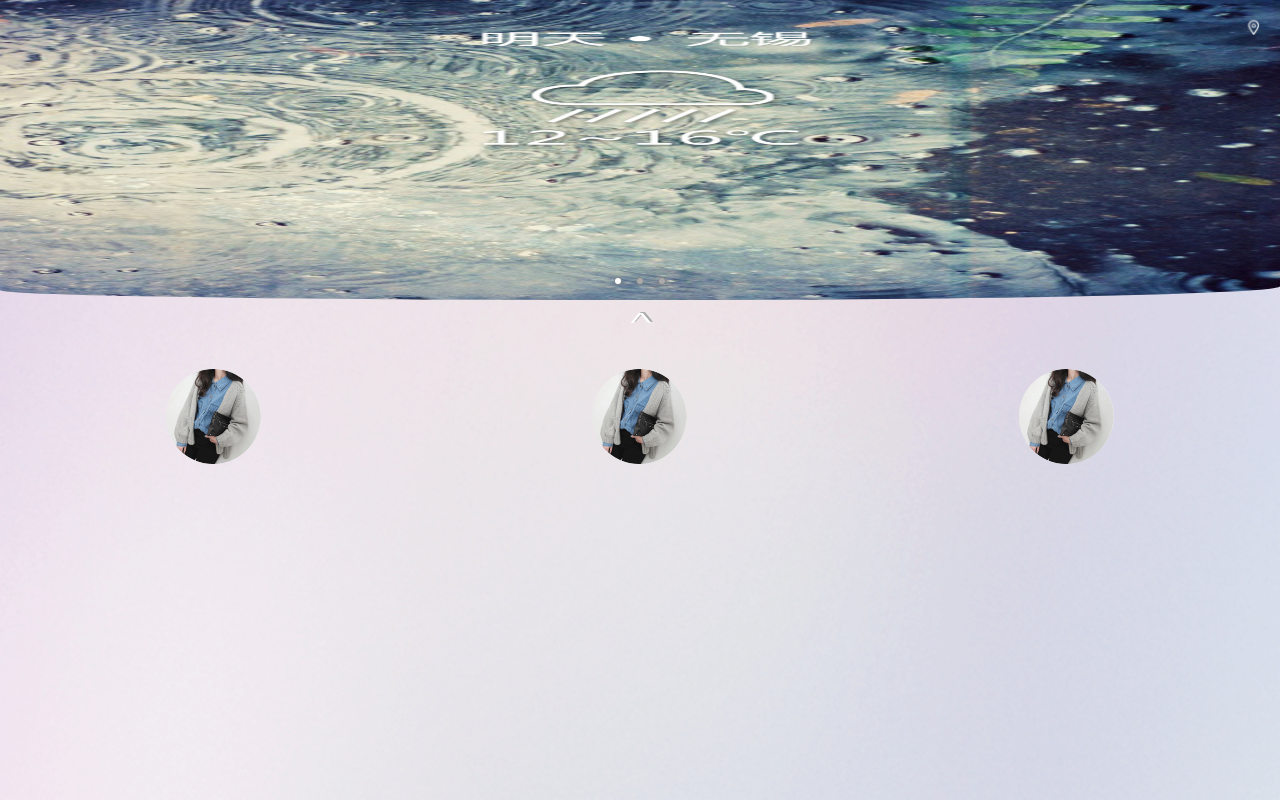
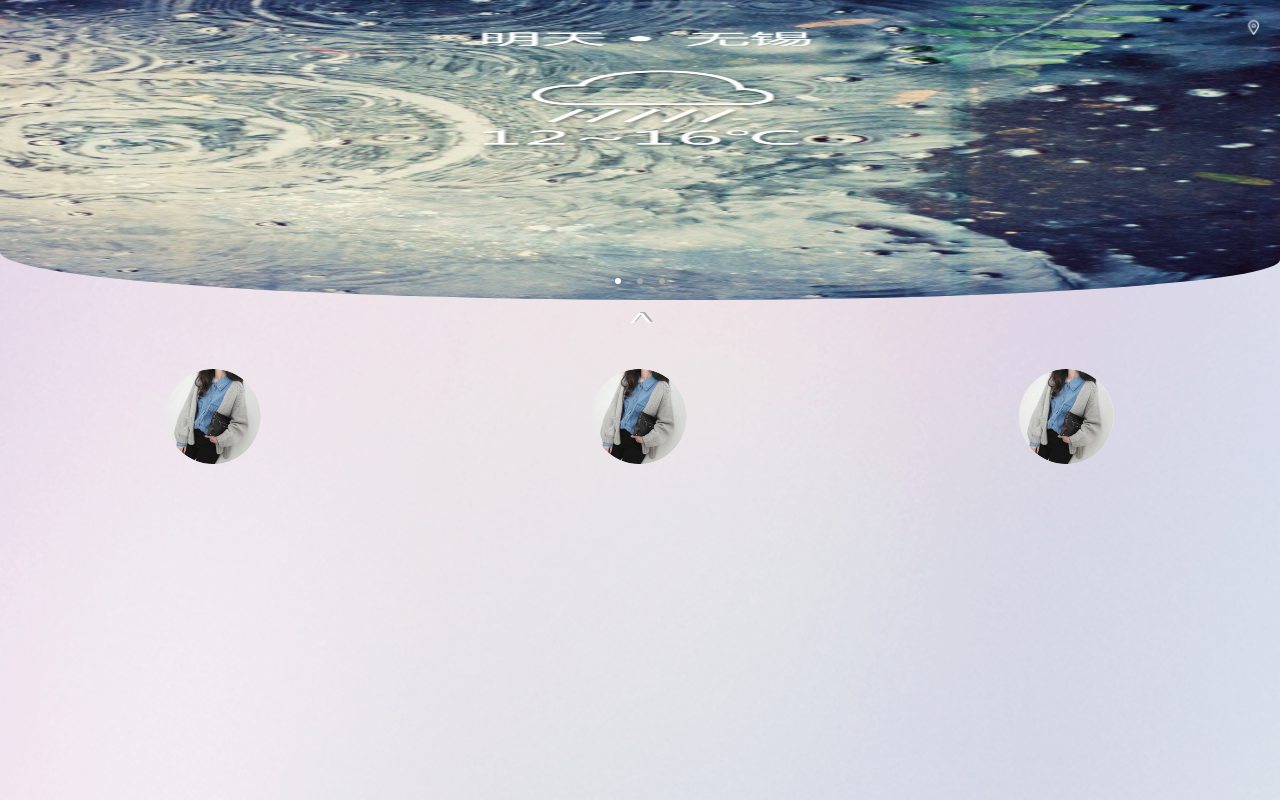
Before and after one commit to caijf/smartWardrobe, a plain HTML site: page weather.html in a window 1280 px wide. Drawn offline with Linux system fonts and the light colour scheme.

Commit message:
再次调整一下天气预报页面

```diff
--- a/style/style.css
+++ b/style/style.css
@@ -143,7 +143,7 @@ ul.layer_con>li:nth-child(4) span::before { background-color: rgba(190,121,203,.
 
 /*page3*/
 .weather_content {background: none;}
-.page_weather .head { position: relative; width: 100%; height: 300px; margin-bottom: 0; padding-top:0; margin-top: 0;border-radius: 0 0 50% 50%;}
+.page_weather .head { position: relative; width: 100%; height: 300px; margin-bottom: 0; padding-top:0; margin-top: 0;}
 /*.page_weather .head:after {position: absolute;bottom: 0;left: 0;width: 100%;height: 15px;overflow: hidden;}*/
 .page_weather .mui-slider-item:nth-child(1) { background-image: url(../images/weather01.jpg);}
 .page_weather .mui-slider-item:nth-child(2) { background-image: url(../images/weather02.jpg);}
@@ -151,7 +151,7 @@ ul.layer_con>li:nth-child(4) span::before { background-color: rgba(190,121,203,.
 .page_weather .mui-slider-item:nth-child(4) { background-image: url(../images/weather01.jpg);}
 .page_weather .mui-slider-item { background-size: 100% 100%; background-position: 0 0; background-repeat: no-repeat;}
 .page_weather .mui-slider .mui-slider-group .mui-slider-item { height: 300px;;}
-.page_weather .mui-slider { height: 300px;border-radius: 0 0 200% 200%/0 0 55px 40px;box-shadow: 1px 0 9px 0 #ADADAD inset;-webkit-transform:scale(1);transform:scale(1);}
+.page_weather .mui-slider { height: 300px;border-radius: 0px 0px 740px 850px/0px 0px 50px 60px;box-shadow: 1px 0 9px 0 #ADADAD inset;-webkit-transform:scale(1);transform:scale(1);}
 .mui-slider-item a { margin-top: 30px; color: #fff;;}
 .page_weather .head .tit { font-size: 18px;}
 /*.page_weather .head_tit { position: absolute; width: 108px; bottom: 15px; left: 50%; margin-left: -46px;}*/
```
